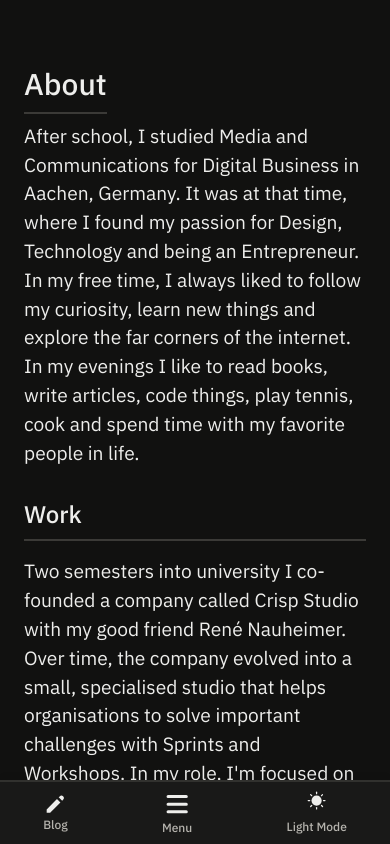
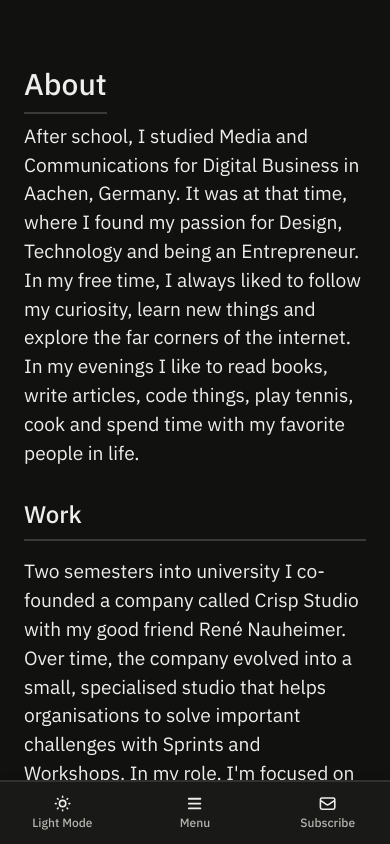
Before and after one commit to wirtzdan/website, a Next.js app: page /about in a window 390 px wide. Both pictures are taken after a click on the button "Dark Mode". Shown: the top 844 px of the page. Built offline with nearby package versions, Linux system fonts and the light colour scheme; no server answers.

Commit message:
:bug: Fix Menu

```diff
--- a/components/mobile-menu-button.js
+++ b/components/mobile-menu-button.js
@@ -1,5 +1,5 @@
 import React from "react";
-import { VStack, Text, useColorModeValue } from "@chakra-ui/react";
+import { VStack, Text, useColorModeValue, Icon } from "@chakra-ui/react";
 
 const MobileMenuButton = ({ label, icon, ...rest }) => {
   return (
@@ -11,7 +11,8 @@ const MobileMenuButton = ({ label, icon, ...rest }) => {
       {...rest}
       color={useColorModeValue("neutral.1100", "neutralD.1100")}
     >
-      {icon}
+      <Icon>{icon}</Icon>
+
       <Text
         fontSize="xs"
         fontWeight="500"
--- a/components/mobile-navigation.js
+++ b/components/mobile-navigation.js
@@ -79,14 +79,21 @@ const MobileNavigation = () => {
         borderTopColor={useColorModeValue("neutral.400", "neutralD.400")}
         shadow="0 -2px 10px 0 rgba(0,0,0, 0.035);"
       >
-        <Link href="/blog">
+        {/* <Link href="/blog">
           <MobileMenuButton
             label="Blog"
             icon={<PencilIcon />}
           ></MobileMenuButton>
-        </Link>
-        <MenuToggle toggle={() => toggleOpen()} />
-        <ThemeToggle mobile />
+        </Link> */}
+        <Center w="100%">
+          <ThemeToggle mobile />
+        </Center>
+        <Center w="100%">
+          <MenuToggle toggle={() => toggleOpen()} />
+        </Center>
+        <Center w="100%">
+          <NewsletterDrawer mobile />
+        </Center>
         {/* <NewsletterDrawer mobile /> */}
       </HStack>
     </MotionBox>
--- a/components/newsletter-drawer.js
+++ b/components/newsletter-drawer.js
@@ -20,7 +20,7 @@ import {
   Text,
   FormHelperText,
 } from "@chakra-ui/react";
-import { RssIcon, MailIcon, MenuIcon } from "@heroicons/react/solid";
+import { RssIcon, MailIcon, MenuIcon } from "@heroicons/react/outline";
 import { useForm } from "react-hook-form";
 import MobileMenuButton from "./mobile-menu-button";
 import SubscribeCard from "@/components/subscribe-card";
@@ -40,13 +40,11 @@ const NewsletterDrawer = ({ mobile, placement }) => {
           Subscribe
         </Button>
       ) : (
-        <Tooltip label="Newsletter">
-          <MobileMenuButton
-            label="Subscribe"
-            icon={<MailIcon />}
-            onClick={onOpen}
-          />
-        </Tooltip>
+        <MobileMenuButton
+          label="Subscribe"
+          icon={<MailIcon />}
+          onClick={onOpen}
+        />
       )}
       <Drawer
         isOpen={isOpen}
--- a/components/theme-toggle.js
+++ b/components/theme-toggle.js
@@ -6,7 +6,7 @@ import {
   ScaleFade,
   Tooltip,
 } from "@chakra-ui/react";
-import { Sun, Moon } from "phosphor-react";
+import { SunIcon, MoonIcon } from "@heroicons/react/outline";
 import useSound from "use-sound";
 import MobileMenuButton from "./mobile-menu-button";
 
@@ -33,17 +33,18 @@ const ThemeToggle = ({ mobile }) => {
       {mobile ? (
         <MobileMenuButton
           label={colorMode === "dark" ? "Light Mode" : "Dark Mode"}
-          icon={
-            colorMode === "dark" ? (
-              <ScaleFade in>
-                <Icon as={Sun} size={mobile ? 22 : 18} weight="fill" />
-              </ScaleFade>
-            ) : (
-              <ScaleFade in>
-                <Icon as={Moon} size={mobile ? 22 : 18} weight="fill" />
-              </ScaleFade>
-            )
-          }
+          // icon={
+          //   colorMode === "dark" ? (
+          //     <ScaleFade in>
+          //       <Icon as={SunIcon}></Icon>
+          //     </ScaleFade>
+          //   ) : (
+          //     <ScaleFade in>
+          //       <Icon size={mobile ? 22 : 18}>{MoonIcon}</Icon>
+          //     </ScaleFade>
+          //   )
+          // }
+          icon={colorMode === "dark" ? <SunIcon /> : <MoonIcon />}
           onClick={handleClick}
         />
       ) : (
@@ -53,13 +54,9 @@ const ThemeToggle = ({ mobile }) => {
           variant={mobile ? "ghost" : undefined}
           icon={
             colorMode === "dark" ? (
-              <ScaleFade in>
-                <Icon as={Sun} size={mobile ? 22 : 18} weight="fill" />
-              </ScaleFade>
+              <Icon as={SunIcon} />
             ) : (
-              <ScaleFade in>
-                <Icon as={Moon} size={mobile ? 22 : 18} weight="fill" />
-              </ScaleFade>
+              <Icon as={MoonIcon} />
             )
           }
           onClick={handleClick}
```
